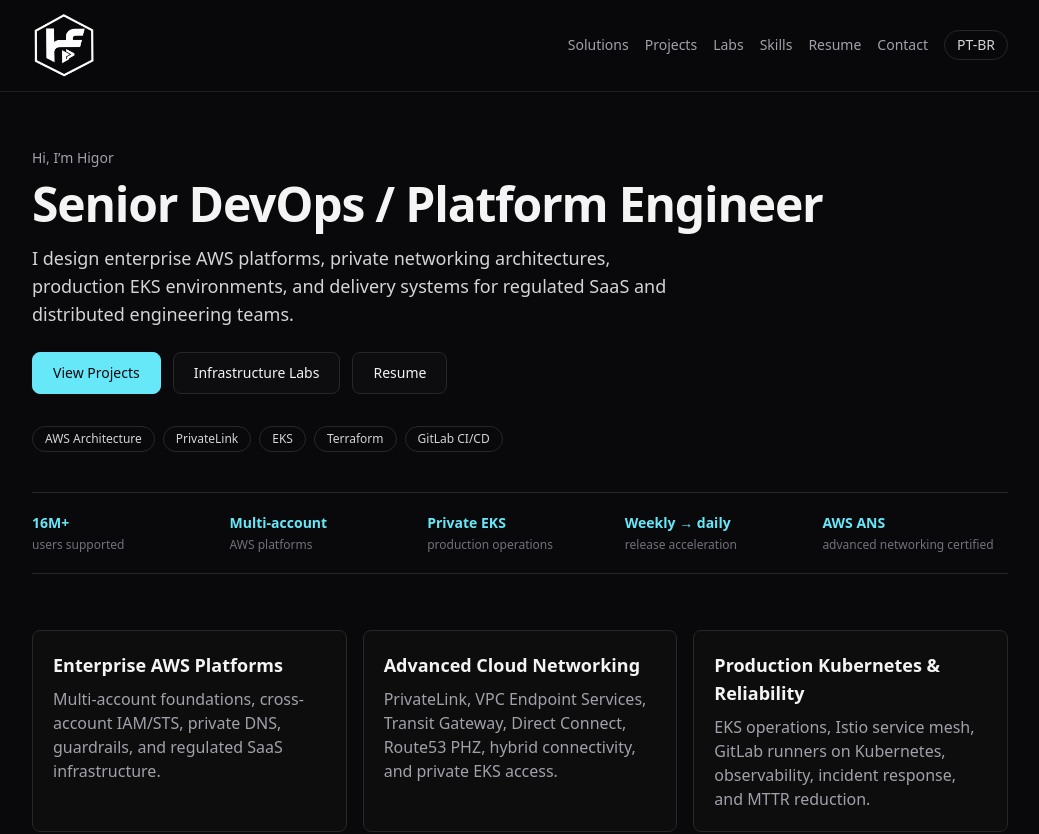
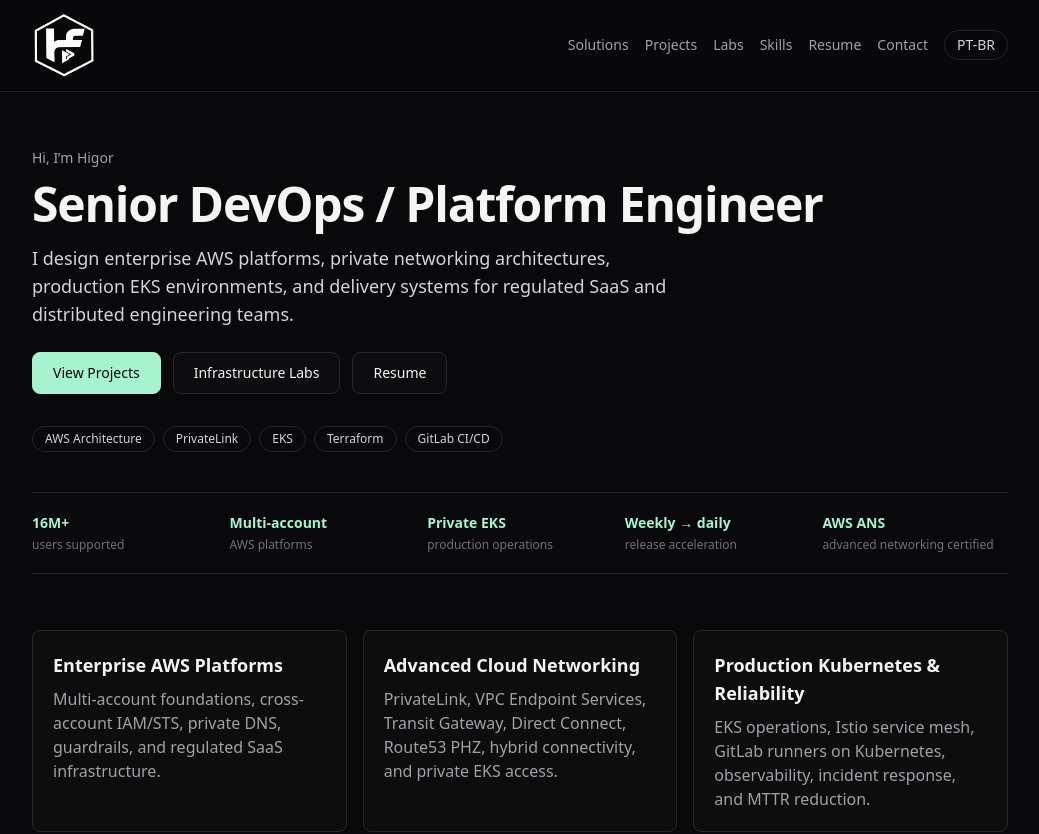
Before and after one commit to hf-monteiro/hfmonteiro, a Next.js app: page / in a window 1280 px wide. Shown: the top 834 px of the page, without its empty margins (120-1159 px from the left). Built offline with nearby package versions, Linux system fonts and the light colour scheme.

Commit message:
page update

```diff
--- a/app/(en)/page.tsx
+++ b/app/(en)/page.tsx
@@ -74,7 +74,7 @@
           <div className="mt-10 grid gap-3 border-y border-zinc-800 py-5 sm:grid-cols-5">
             {t.proof.map((item) => (
               <div key={item.value}>
-                <p className="text-sm font-semibold text-cyan-300">{item.value}</p>
+                <p className="text-sm font-semibold text-emerald-200">{item.value}</p>
                 <p className="mt-1 text-xs text-zinc-500">{item.label}</p>
               </div>
             ))}
--- a/app/globals.css
+++ b/app/globals.css
@@ -8,7 +8,7 @@
 }
 
 :root {
-  --accent: #67e8f9;
+  --accent: #bbf7d0;
 }
 
 a,
--- a/app/not-found.tsx
+++ b/app/not-found.tsx
@@ -6,7 +6,7 @@
     <main>
       <Container>
         <section className="py-20">
-          <p className="text-sm text-cyan-300">404</p>
+          <p className="text-sm text-emerald-200">404</p>
           <h1 className="mt-3 text-3xl font-semibold">Page not found</h1>
           <p className="mt-3 max-w-xl text-zinc-400">
             The page you are looking for does not exist or may have moved.
--- a/app/pt-br/page.tsx
+++ b/app/pt-br/page.tsx
@@ -74,7 +74,7 @@
           <div className="mt-10 grid gap-3 border-y border-zinc-800 py-5 sm:grid-cols-5">
             {t.proof.map((item) => (
               <div key={item.value}>
-                <p className="text-sm font-semibold text-cyan-300">{item.value}</p>
+                <p className="text-sm font-semibold text-emerald-200">{item.value}</p>
                 <p className="mt-1 text-xs text-zinc-500">{item.label}</p>
               </div>
             ))}
--- a/components/ArchitectureDiagram.tsx
+++ b/components/ArchitectureDiagram.tsx
@@ -44,8 +44,8 @@
             </div>
             {index < nodes.length - 1 ? (
               <div className="hidden md:block">
-                <div className="absolute right-[-0.85rem] top-1/2 h-px w-4 bg-cyan-300/60" />
-                <div className="absolute right-[-0.95rem] top-[calc(50%-0.2rem)] h-2 w-2 rotate-45 border-r border-t border-cyan-300/60" />
+                <div className="absolute right-[-0.85rem] top-1/2 h-px w-4 bg-emerald-200/60" />
+                <div className="absolute right-[-0.95rem] top-[calc(50%-0.2rem)] h-2 w-2 rotate-45 border-r border-t border-emerald-200/60" />
               </div>
             ) : null}
           </div>
--- a/components/Button.tsx
+++ b/components/Button.tsx
@@ -9,8 +9,8 @@
     "inline-flex items-center justify-center rounded-lg border px-5 py-2.5 text-sm font-medium transition focus-visible:outline-none focus-visible:ring-2 focus-visible:ring-zinc-100 focus-visible:ring-offset-2 focus-visible:ring-offset-zinc-950";
   const styles =
     variant === "primary"
-      ? "border-cyan-300 bg-cyan-300 text-zinc-950 hover:bg-cyan-200"
-      : "border-zinc-800 bg-zinc-900/30 text-zinc-100 hover:border-cyan-300/50 hover:bg-zinc-900/60";
+      ? "border-emerald-200 bg-emerald-200 text-zinc-950 hover:bg-emerald-100"
+      : "border-zinc-800 bg-zinc-900/30 text-zinc-100 hover:border-emerald-200/50 hover:bg-zinc-900/60";
 
   return (
     <a className={`${base} ${styles}`} href={href}>
--- a/components/Header.tsx
+++ b/components/Header.tsx
@@ -20,8 +20,8 @@
     aria-current={active ? "page" : undefined}
     className={`border-b py-1 text-sm transition ${
       active
-        ? "border-cyan-300 text-zinc-100"
-        : "border-transparent text-zinc-400 hover:border-cyan-300/50 hover:text-zinc-100"
+        ? "border-emerald-200 text-zinc-100"
+        : "border-transparent text-zinc-400 hover:border-emerald-200/50 hover:text-zinc-100"
     }`}
     href={href}
   >
--- a/components/LangSwitch.tsx
+++ b/components/LangSwitch.tsx
@@ -25,7 +25,7 @@
   return (
     <a
       href={nextPath}
-      className="rounded-full border border-zinc-800 px-3 py-1 text-sm text-zinc-300 transition hover:border-cyan-300/50 hover:text-zinc-100"
+      className="rounded-full border border-zinc-800 px-3 py-1 text-sm text-zinc-300 transition hover:border-emerald-200/50 hover:text-zinc-100"
     >
       {labelMap[lang]}
     </a>
```
